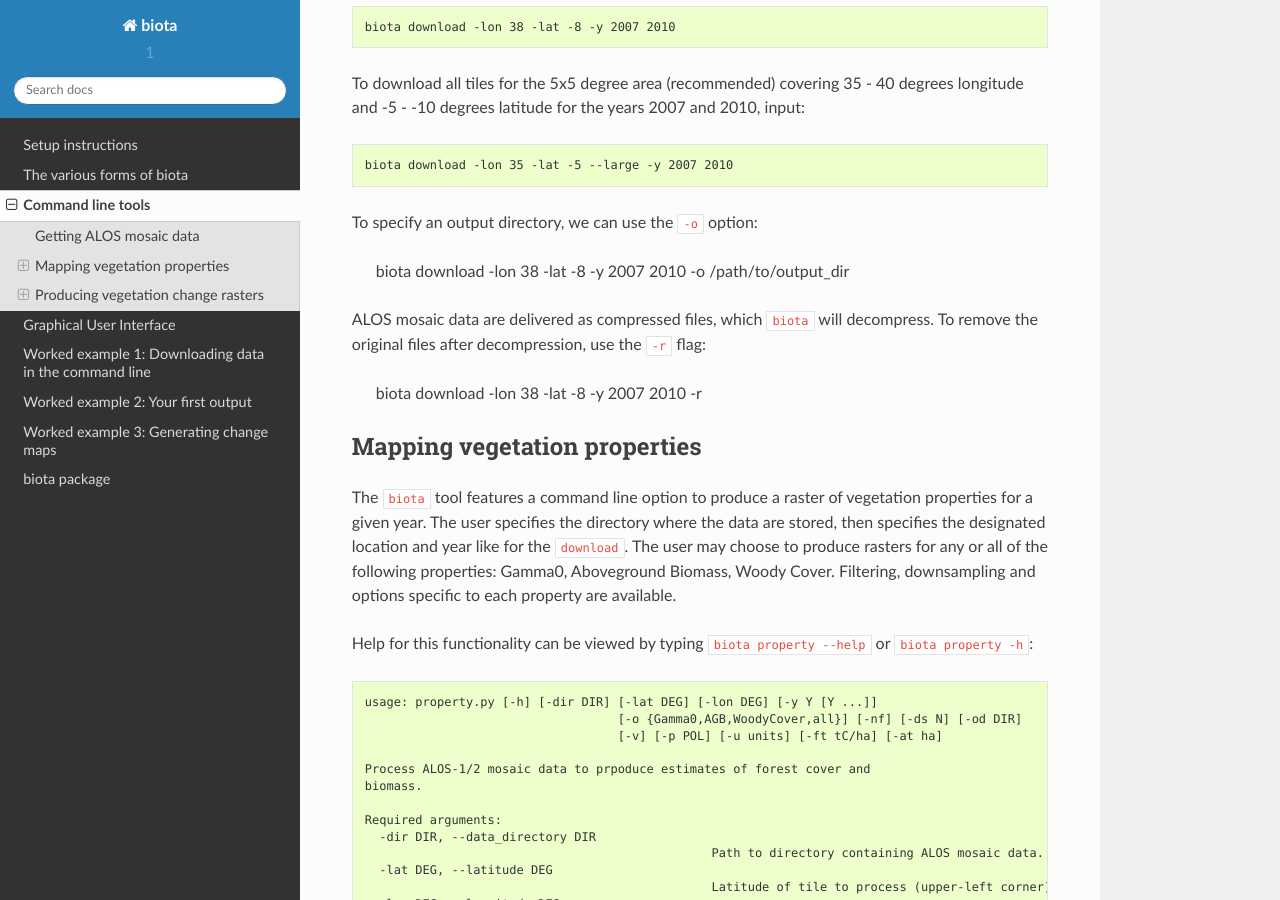
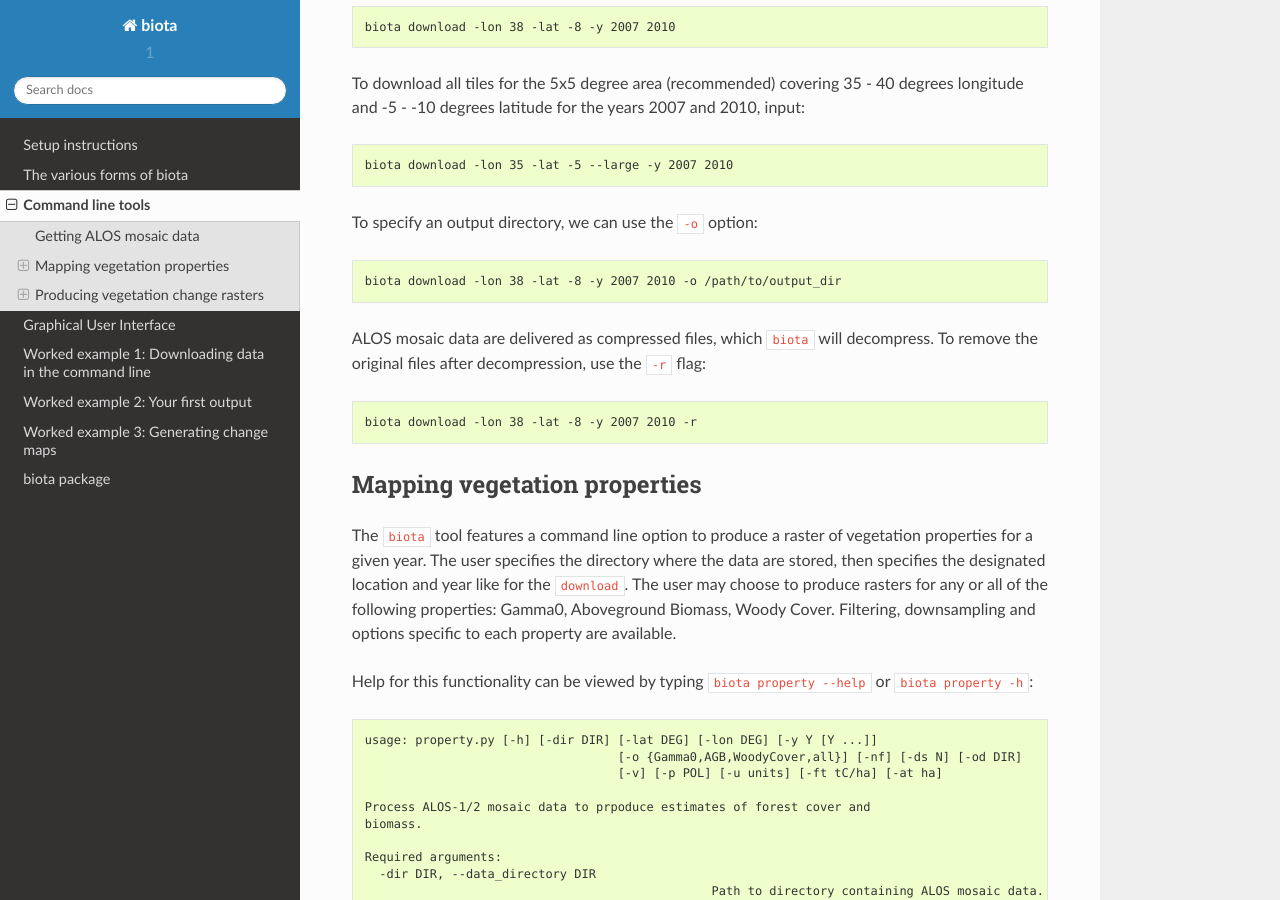
Before and after one commit to smfm-project/biota, a Sphinx documentation site: the page built from docs/source/command_line.rst, in a window 1280 px wide and 900 px high, scrolled down 1424 px. Built offline with Sphinx 7.4.7 and the Read the Docs theme 2.0.0, drawn with Linux system fonts in a browser that asks for light colours.

Commit message:
Updated instructions

```diff
--- a/docs/source/command_line.rst
+++ b/docs/source/command_line.rst
@@ -68,9 +68,13 @@ To download all tiles for the 5x5 degree area (recommended) covering 35 - 40 deg
 
 To specify an output directory, we can use the ``-o`` option:
 
+.. code-block:: console
+
     biota download -lon 38 -lat -8 -y 2007 2010 -o /path/to/output_dir
 
 ALOS mosaic data are delivered as compressed files, which ``biota`` will decompress. To remove the original files after decompression, use the ``-r`` flag:
+
+.. code-block:: console
 
     biota download -lon 38 -lat -8 -y 2007 2010 -r
 
--- a/docs/source/setup.rst
+++ b/docs/source/setup.rst
@@ -17,7 +17,7 @@ Installing Anaconda
 
 We recommend running ``biota`` in Anaconda.
 
-If you are using a Linux machine, open a terminal window, change directory to the location you'd like to install Anaconda Python, and run the following commands:
+If you are using a Linux machine, open a terminal window, change directory to the location you downloaded Anaconda Python, and run the following commands:
 
 .. code-block:: console
 
```
